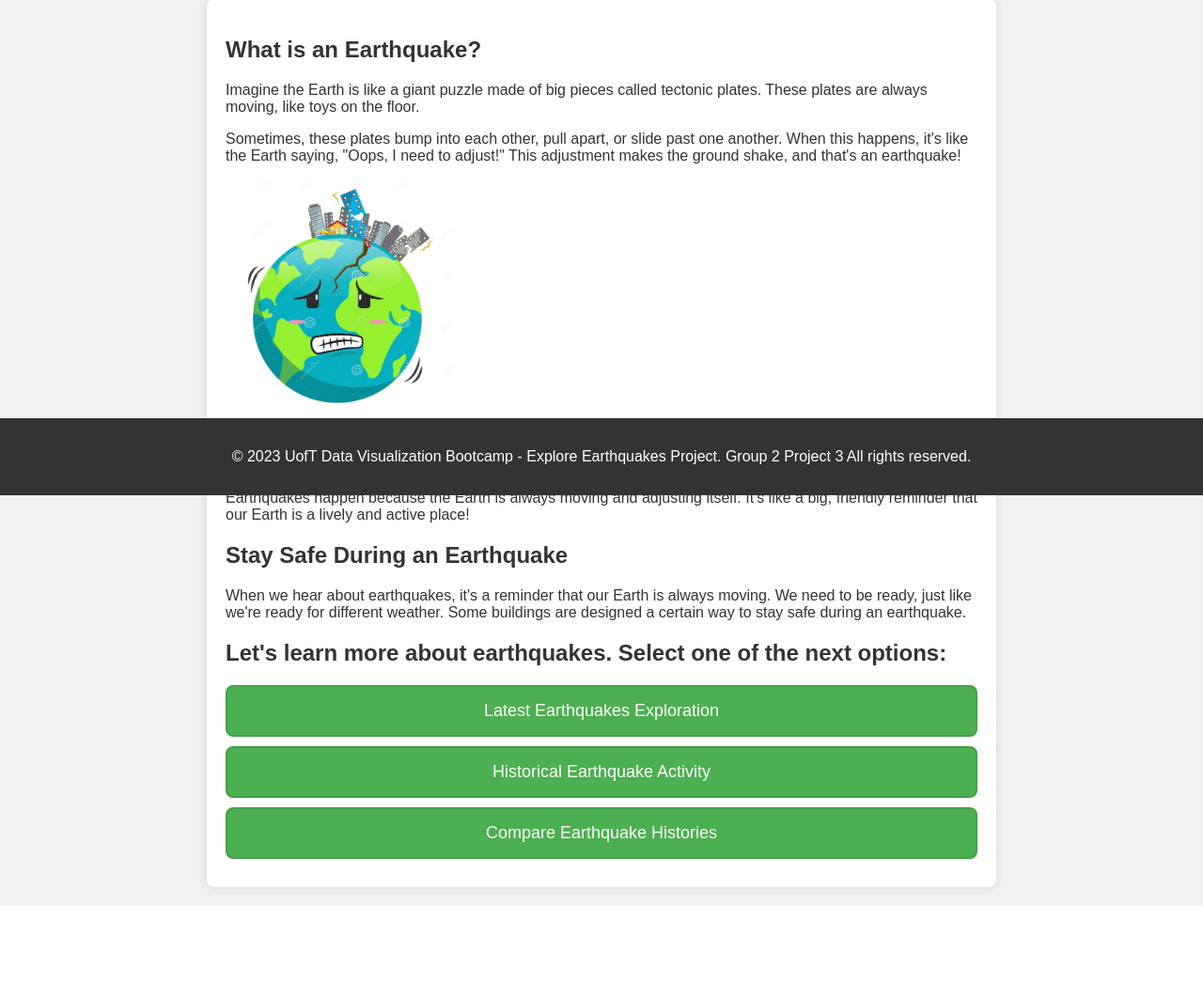
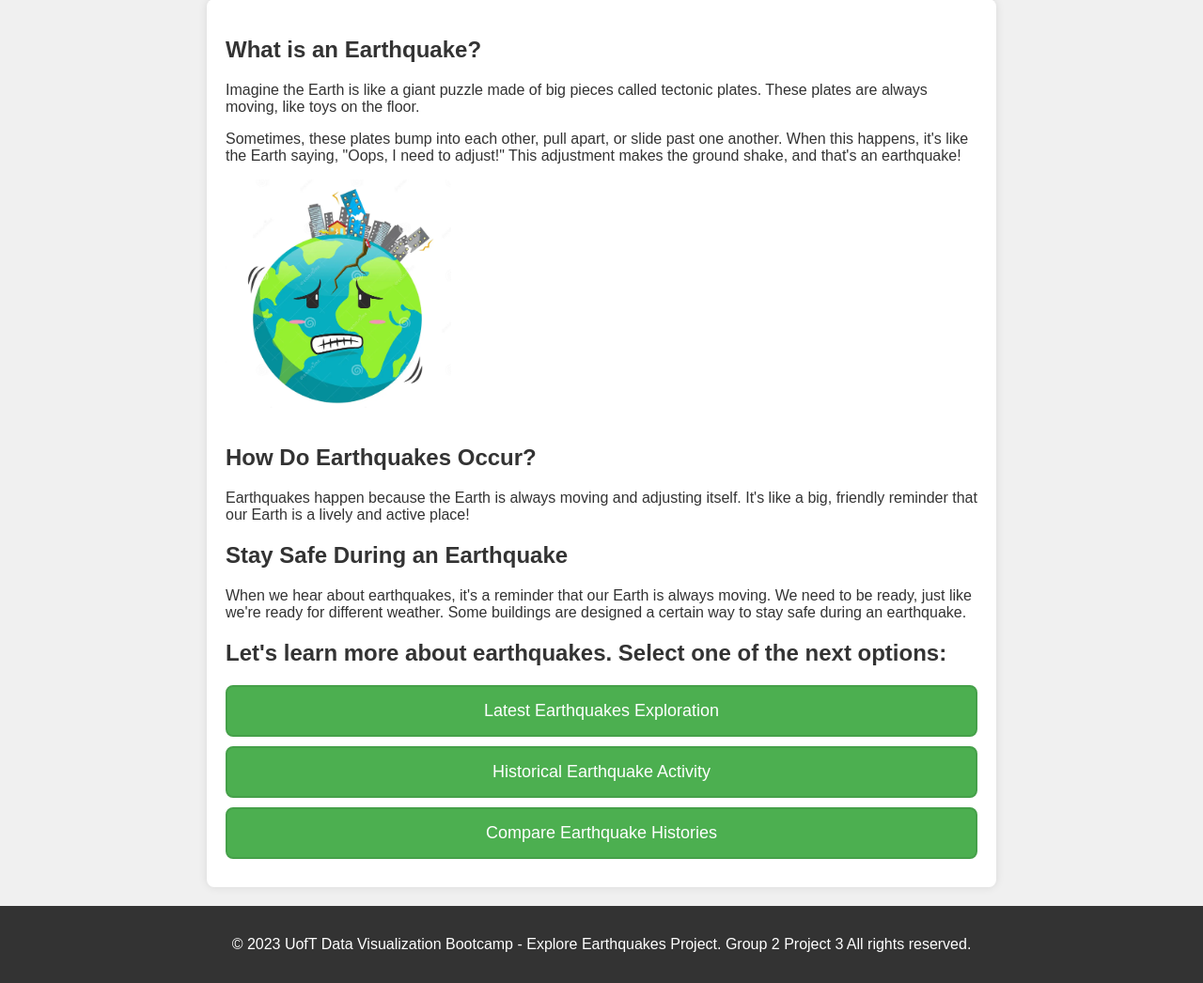
Before and after one commit to EmilyQQQQQ/Project-3-Group-2, a Flask app: page / in a window 1280 px wide. Shown: the part 273-1319 px from the top of the page at 94% size. Before the commit the page ends 1237 px from the top, so only its background shows below. Run offline with Flask 3, Linux system fonts and the light colour scheme.

Commit message:
Footer css

```diff
--- a/static/styles/style.css
+++ b/static/styles/style.css
@@ -45,9 +45,9 @@ footer {
   color: white;
   text-align: center;
   padding: 1em 0;
-  position: fixed;
+  position: static;
   bottom: 0;
-  width: 100%;
+  width: 100%
 }
 
 #content a {
```
